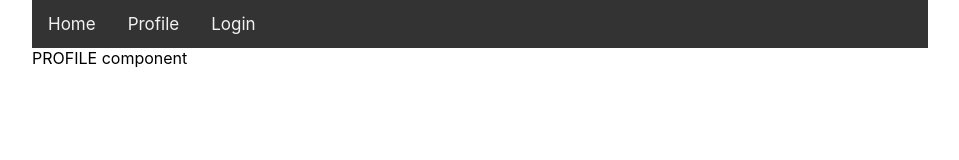
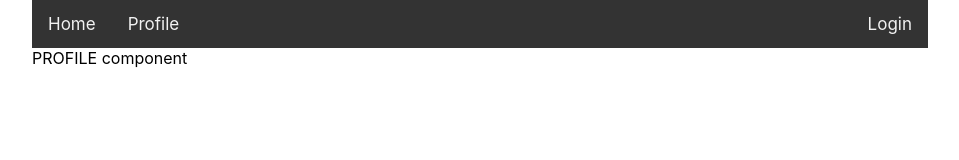
Before and after one commit to miroadamy-practice/s-udemy-aws-ts-cdk, a React (Create React App) app in the folder space-finder-frontend/: page /profile in a window 1280 px wide. Shown: the top 160 px of the page, without its empty margins (160-1119 px from the left). Built offline with nearby package versions, Linux system fonts and the light colour scheme.

Commit message:
More CSS styling dynamically

```diff
--- a/space-finder-frontend/src/components/Navbar.tsx
+++ b/space-finder-frontend/src/components/Navbar.tsx
@@ -8,9 +8,9 @@
         let loginLogOut: any;
 
         if (this.props.user) {
-            loginLogOut = <Link to="/logout">{this.props.user.userName}</Link>
+            loginLogOut = <Link to="/logout" style={{float:'right'}}>{this.props.user.userName}</Link>
         } else {
-            loginLogOut = <Link to="/login">Login</Link>
+            loginLogOut = <Link to="/login" style={{float:'right'}}>Login</Link>
         }
 
         return (
```
Also changed, not shown: 1 other file (tests, documents, lock files or other folders).
